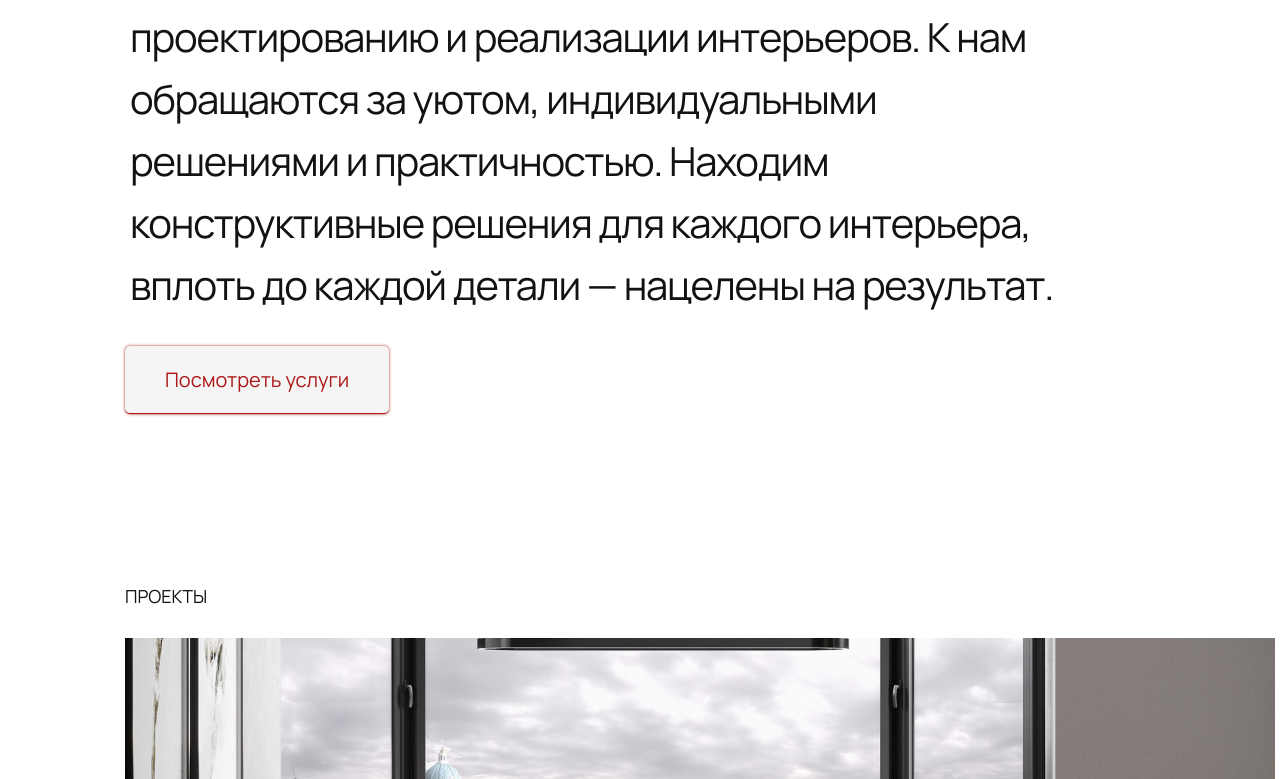
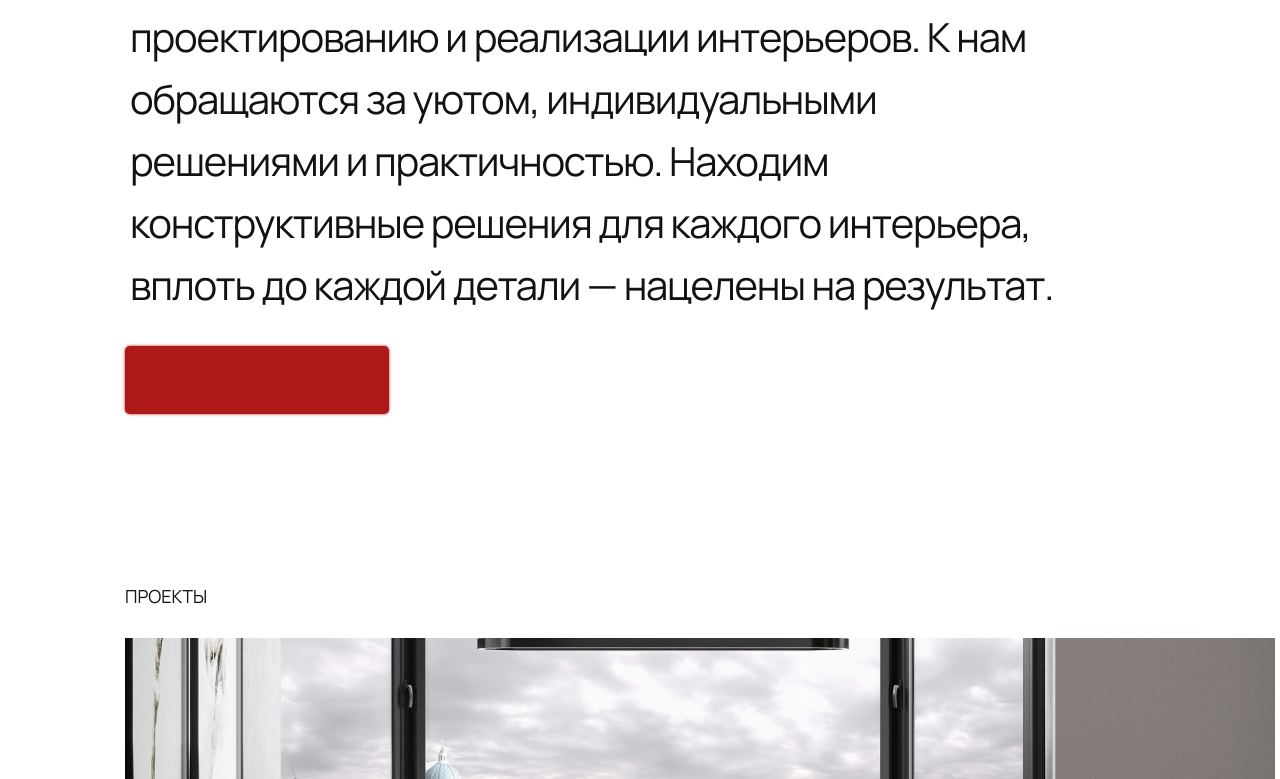
Before and after one commit to KarenGevorgyanIt/Metrika, a plain HTML site: page index.html in a window 1280 px wide. In both pictures the pointer is over the link "Посмотреть услуги". Shown: the part 1052-1831 px from the top of the page. Drawn offline with Linux system fonts and the light colour scheme.

Commit message:
Update styles.css

```diff
--- a/styles/styles.css
+++ b/styles/styles.css
@@ -125,7 +125,7 @@ h2 {
 .headline-btn:hover {
   text-decoration: none;
   color: #ad1818;
-  background-color: #f5f5f5;
+  background-color: #fffff;
   box-shadow: 0 0 3px 0 #ad1818;
   border-bottom: 1px solid #ad1818;
   transition: 2s;
```
